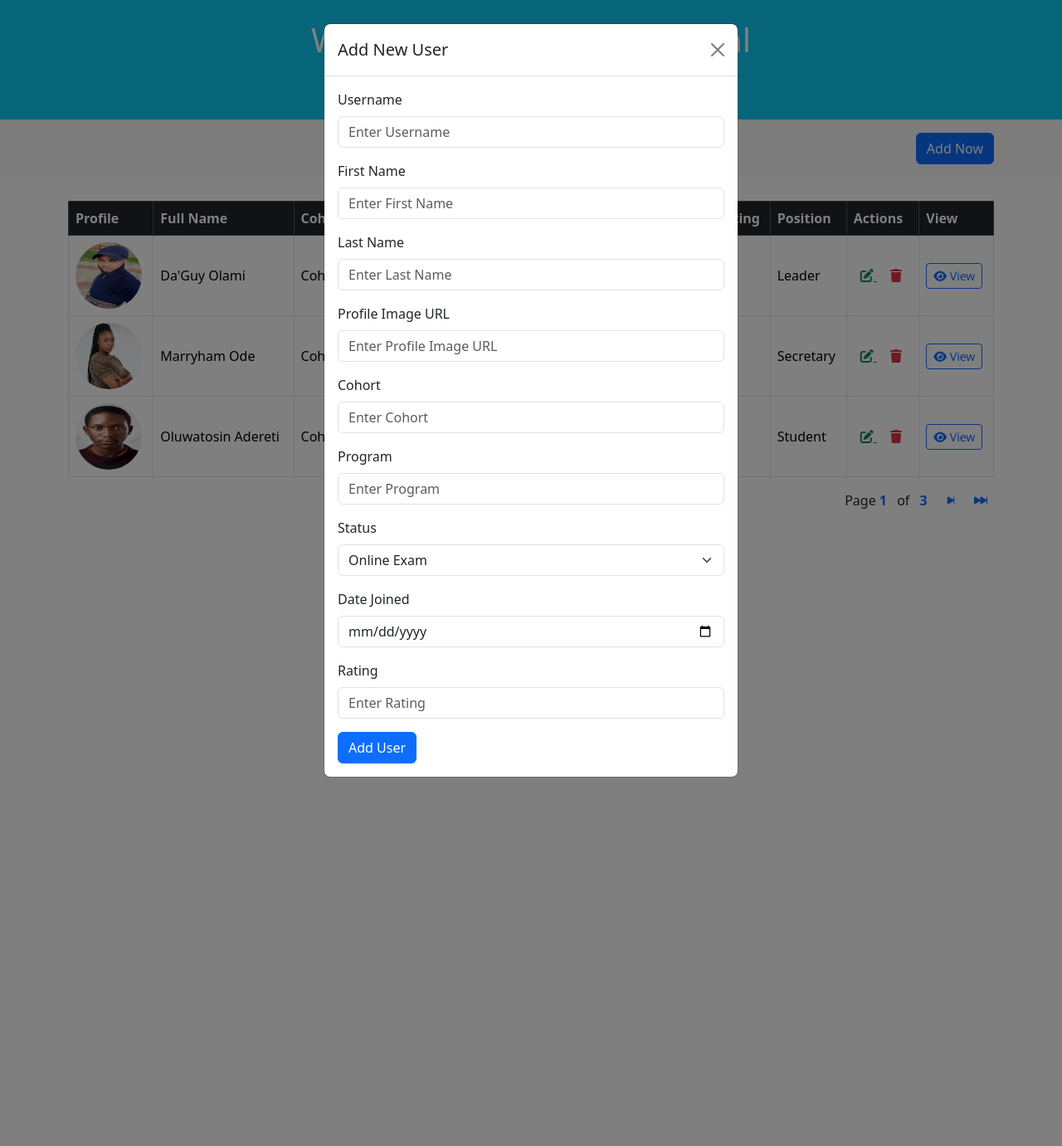
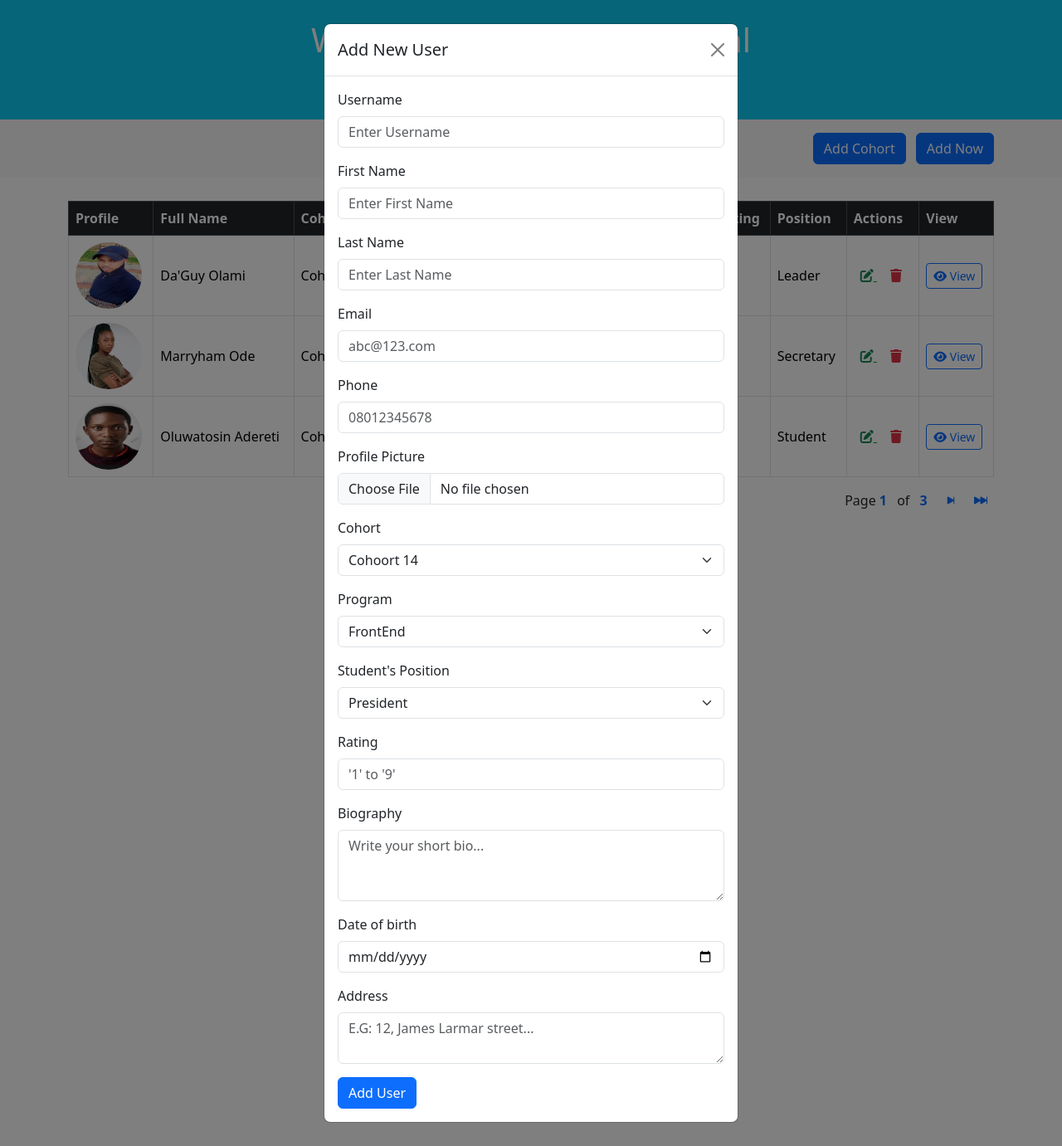
Before and after one commit to Queency96/Djangoblogfolder, a Django app: page /student_list in a window 1280 px wide, after a click on "Add Now". Shown: the whole page at 83% size. Run offline with Django 5.2, Linux system fonts and the light colour scheme; data comes from the database, SQL or seed files in the repository; both versions use the stored data as it was after the commit; some libraries are stand-ins or nearby versions.

Commit message:
updated Add_cohort and Add_student

```diff
--- a/blogsite/settings.py
+++ b/blogsite/settings.py
@@ -147,8 +147,3 @@ DEFAULT_FROM_EMAIL = EMAIL_HOST_USER
 # Setting up media files
 MEDIA_URL = '/media/'
 MEDIA_ROOT = BASE_DIR / 'student_profile'
-
-
-# possible options: 'sweetalert', 'sweetalert2' - default is 'sweetalert2'
-# SWEETIFY_SWEETALERT_LIBRARY = 'sweetalert'
-# SWEETIFY_ALERT_TIMEOUT = 3000  # Timeout in milliseconds (3 seconds)
--- a/students/models.py
+++ b/students/models.py
@@ -13,8 +13,8 @@ def mail_validator(value):
 
 student_position = {
   ('Leader', 'Cohort Leader'),
-  ('President', 'Student President'),
-  ('Vice', 'Vice Student President'),
+  ('President', 'President'),
+  ('Vice', 'Vice President'),
   ('Secretary', 'Secretary'),
   ('Student', 'Student'),
 }
@@ -27,7 +27,7 @@ class Student(models.Model):
   student_type = models.CharField(max_length=9, choices=student_position, default='Student')
   status = models.BooleanField(default=True)
   email = models.EmailField(max_length=254, unique=True, validators=[mail_validator])
-  phone = models.IntegerField(null=False, blank=False)
+  phone = models.CharField(max_length=11, null=True, blank=True)
   slug = models.SlugField(unique=True, blank=True, editable=False)
 
   def __str__(self):
--- a/students/urls.py
+++ b/students/urls.py
@@ -5,8 +5,9 @@ from . import views
 
 urlpatterns = [
   path('student_list', views.student_list, name='student_list'),
+  path('create_cohort', views.create_cohort, name='create_cohort'),
+  path('newuser', views.create_student, name= 'newuser'),
   path('del_student/<int:pk>', views.del_student, name='del_student'),
   path('profile/<slug:slug>', views.get_profile_from_student, name='student_profile'),
   path('message',views.message, name='message')
-
 ]
--- a/students/views.py
+++ b/students/views.py
@@ -1,9 +1,10 @@
 from django.shortcuts import render, redirect, get_object_or_404
-from .models import Student
+from .models import Student, student_position, Cohort_Group, Program, Student_Profile
 from django.core.paginator import Paginator
 from django.core.mail import send_mail
 from django.contrib import messages
 from django.core.exceptions import ValidationError
+from datetime import datetime, date
 
 
 def mail_validator(value):
@@ -17,9 +18,18 @@ def student_list(request):
     paginator = Paginator(student_list, 3)
     page_number = request.GET.get("page")
     page_obj = paginator.get_page(page_number)
+
+    # extracting student's type from data base and pass it to template as options
+    student_type = student_position
+
+    # extracting cohorts' name from data base and pass it to template as options
+    all_cohorts = Cohort_Group.objects.all()
+
     # Pass the student data to the template
     context = {
-        'students': page_obj
+        'students': page_obj,
+        'type': student_type,
+        'all_cohorts': all_cohorts,
     }
     return render(request, 'blog/studentlist.html', context)
 
@@ -79,29 +89,113 @@ def del_student(request, pk):
 
 def create_student(request):
     if request.method == 'POST':
+        students = Student.objects.all()
+
+        previous_url = request.META.get('HTTP_REFERER', 'student_list')
+
         # Student model inputs
-        username = request.POST.get('username'),
-        first_name = request.POST.get('first_name'),
-        last_name = request.POST.get(),
-        student_type = request.POST.get(),
-        status = request.POST.get(),
-        email = request.POST.get(),
-        phone = request.POST.get(),
+        username = request.POST.get('username')
+        first_name = request.POST.get('first_name')
+        last_name = request.POST.get('last_name')
+        student_type = request.POST.get('role')
+        email = request.POST.get('email')
+        phone = request.POST.get('phone')
 
         # Student profile inputs
-        bio = request.POST.get(),
-        DOB = request.POST.get(),
-        address = request.POST.get(),
-        rating = request.POST.get(),
-        profile_picture = request.FILE.get('profileImage'),
-        date_join = request.POST.get(),
+        bio = request.POST.get('bio')
+        DOB = request.POST.get('DOB')
+        address = request.POST.get('address')
+        rating = request.POST.get('rating') or 0.0  # Default rating if not provided
+        profile_picture = request.FILES.get('profileImage')
 
         # Student course input
-        course = request.POST.get(),
+        course = request.POST.get('program')
 
         # Student cohort group input
-        cohort = request.POST.get(),
-        date_join = request.POST.get(),
+        cohort = request.POST.get('cohort')
+
+        print(student_type)
+        print(cohort)
+
+        # Validation for empty fields
+        required_fields = {
+            'username': username,
+            'first_name': first_name,
+            'last_name': last_name,
+            'email': email,
+            'phone': phone,
+            'bio': bio,
+            'Date_of_birth': DOB,
+            'address': address,
+            'rating': rating,
+            'profile_picture': profile_picture,
+            'course': course,
+            'cohort': cohort
+        }
+
+        for field, value in required_fields.items():
+            if not value:
+                messages.warning(request, f'{field.replace("_", " ").capitalize()} cannot be empty')
+                return redirect(previous_url)
+
+        student_roles = []
+        for student in students:
+            student_roles.append(student.student_type)
+
+        # Check for role conflicts (President, Vice President)
+        if 'President' in student_roles and student_type == 'President':
+            messages.warning(request, 'President role already taken')
+            return redirect(previous_url)
+        elif 'Vice President' in student_roles and student_type == 'Vice President':
+            messages.warning(request, 'Vice President role already taken')
+            return redirect(previous_url)
+
+        try:
+            # Create new student and related records
+            new_student = Student.objects.create(
+                username=username,
+                first_name=first_name,
+                last_name=last_name,
+                student_type=student_type,
+                email=email,
+                phone=phone
+            )
+
+            Student_Profile.objects.create(
+                student=new_student,
+                bio=bio,
+                DOB=DOB,
+                address=address,
+                rating=rating,
+                profile_picture=profile_picture,
+            )
+
+            Program.objects.create(
+                student=new_student,
+                courses=course,
+            )
+
+            Cohort_name = Cohort_Group.objects.get(name = cohort)
+            Cohort_name.students.add(new_student)
+
+
+            messages.success(request, 'User created successfully')
+            return redirect(previous_url)
+        except Exception as e:
+            messages.error(request, f'Error: {e}')
+            return redirect(previous_url)
+
+def create_cohort(request):
+    cohort_name = request.POST.get('addcohort')
+    previous_url = request.META.get('HTTP_REFERER', 'student_list')
+    try:
+        Cohort_Group.objects.create(name = cohort_name)
+        messages.success(request, 'Cohort created successfully')
+        return redirect(previous_url)
+    except Exception as e:
+        messages.error(f'Error occur: {e}')
+        return redirect(previous_url)
+
 
 
 def send_student_email(request, sender_email, message, subject, recipient_list):
--- a/templates/blog/studentlist.html
+++ b/templates/blog/studentlist.html
@@ -17,6 +17,11 @@
     <link
       rel="stylesheet"
       href="https://cdn.jsdelivr.net/npm/bootstrap-icons@1.11.3/font/bootstrap-icons.min.css" />
+      <script
+      src="https://cdnjs.cloudflare.com/ajax/libs/sweetalert2/11.14.5/sweetalert2.all.js"
+      integrity="sha512-AbjPD2rIZFzBugvnJKl8IZmGWWmjmZrYysHZaryYg0+XkoqDpmuKKRxDfVPCaHzf1SB3cwSKkgeEd7xLOmBusQ=="
+      crossorigin="anonymous"
+      referrerpolicy="no-referrer"></script>
     <link rel="stylesheet" href="{% static 'CSS/list.css' %}" />
   </head>
   <body>
@@ -28,7 +33,13 @@
 
     <section class="filter-section py-3 bg-light">
       <div class="container text-end">
-        <!-- Button to trigger modal -->
+        <!-- Buttons to trigger modal -->
+        <button
+        class="btn btn-primary me-2"
+        data-bs-toggle="modal"
+        data-bs-target="#addCohort">
+        Add Cohort
+      </button>
         <button
           class="btn btn-primary"
           data-bs-toggle="modal"
@@ -93,8 +104,7 @@
                 <span class="badge bg-success text-white">{{student.status|yesno:"Active,Inactive"}}</span>
                 {% else %}
                 <span class="badge bg-danger text-white">{{student.status|yesno:"Active,Inactive"}}</span>
-                {% endif %}
-              </td>
+                {% endif %}              </td>
 
               <td>{{student.student_profile.date_join|date:"Y-d-m"}}</td>
               {% if student.student_profile.rating <= 3 %}
@@ -190,7 +200,8 @@
           </div>
           <div class="modal-body">
             <!-- Add User Form -->
-            <form action="/submit-user" method="post">
+            <form action="newuser" method="post" enctype="multipart/form-data">
+              {% csrf_token %}
               <div class="mb-3">
                 <label for="username" class="form-label">Username</label>
                 <input
@@ -219,49 +230,59 @@
                   placeholder="Enter Last Name" />
               </div>
               <div class="mb-3">
-                <label for="profileImage" class="form-label"
-                  >Profile Image URL</label
-                >
+                <label for="email" class="form-label">Email</label>
                 <input
                   type="text"
                   class="form-control"
+                  id="email"
+                  name="email"
+                  placeholder="abc@123.com" />
+              </div>
+              <div class="mb-3">
+                <label for="phone" class="form-label">Phone</label>
+                <input
+                  type="tel"
+                  pattern="[0-9]{11}"
+                  class="form-control"
+                  id="phone"
+                  name="phone"
+                  placeholder="08012345678" />
+              </div>
+              <div class="mb-3">
+                <label for="profileImage" class="form-label"
+                  >Profile Picture</label
+                >
+                <input
+                  type="file"
+                  class="form-control"
                   id="profileImage"
                   name="profileImage"
-                  placeholder="Enter Profile Image URL" />
+                  placeholder="Choose your profile picture" />
               </div>
               <div class="mb-3">
                 <label for="cohort" class="form-label">Cohort</label>
-                <input
-                  type="text"
-                  class="form-control"
-                  id="cohort"
-                  name="cohort"
-                  placeholder="Enter Cohort" />
+                <select class="form-select" id="cohort" name="cohort">
+                  {% for cohort in all_cohorts %}
+                  <option value="{{cohort.name}}">{{cohort.name}}</option>
+                  {% endfor %}
+                </select>
               </div>
               <div class="mb-3">
                 <label for="program" class="form-label">Program</label>
-                <input
-                  type="text"
-                  class="form-control"
-                  id="program"
-                  name="program"
-                  placeholder="Enter Program" />
-              </div>
-              <div class="mb-3">
-                <label for="status" class="form-label">Status</label>
-                <select class="form-select" id="status" name="status">
-                  <option value="online">Online Exam</option>
-                  <option value="class">Class Exam</option>
-                  <option value="missed">Missed Exam</option>
+                <select class="form-select" id="program" name="program">
+                  <option value="Front-End">FrontEnd</option>
+                  <option value="Back-End">BackEnd</option>
+                  <option value="UI/UX">UI/UX</option>
+                  <option value="Product-Manager">Product Manager</option>
                 </select>
               </div>
               <div class="mb-3">
-                <label for="dateJoined" class="form-label">Date Joined</label>
-                <input
-                  type="date"
-                  class="form-control"
-                  id="dateJoined"
-                  name="dateJoined" />
+                <label for="status" class="form-label">Student's Position</label>
+                <select class="form-select" id="role" name="role">
+                {% for key, value in type %}
+                  <option value="{{value}}">{{value}}</option>
+                {% endfor %}
+                </select>
               </div>
               <div class="mb-3">
                 <label for="rating" class="form-label">Rating</label>
@@ -270,9 +291,25 @@
                   class="form-control"
                   id="rating"
                   name="rating"
-                  placeholder="Enter Rating"
+                  placeholder="'1' to '9'"
                   min="1"
-                  max="5" />
+                  max="9" />
+              </div>
+              <div class="mb-3">
+                <label for="bio" class="form-label">Biography</label>
+                <textarea class="form-control" name="bio" id="bio" placeholder="Write your short bio..." rows="3"></textarea>
+              </div>
+              <div class="mb-3">
+                <label for="DOB" class="form-label">Date of birth</label>
+                <input
+                  type="date"
+                  class="form-control"
+                  id="DOB"
+                  name="DOB" />
+              </div>
+              <div class="mb-3">
+                <label for="address" class="form-label">Address</label>
+                <textarea class="form-control" name="address" id="address" placeholder="E.G: 12, James Larmar street..." rows="2"></textarea>
               </div>
               <button type="submit" class="btn btn-primary">Add User</button>
             </form>
@@ -281,6 +318,54 @@
       </div>
     </div>
 
+
+        <!-- Add Cohort -->
+        <div
+        class="modal fade"
+        id="addCohort"
+        tabindex="-1"
+        aria-labelledby="addCohortModal"
+        aria-hidden="true">
+        <div class="modal-dialog">
+          <div class="modal-content">
+            <div class="modal-header">
+              <h5 class="modal-title" id="addCohortModal">Add Cohort</h5>
+              <button
+                type="button"
+                class="btn-close"
+                data-bs-dismiss="modal"
+                aria-label="Close"></button>
+            </div>
+            <div class="modal-body">
+              <!-- Add User Form -->
+              <form action="create_cohort" method="post" enctype="multipart/form-data">
+                {% csrf_token %}
+                <div class="mb-3">
+                  <label for="addcohort" class="form-label">Chort name</label>
+                  <input
+                    type="text"
+                    class="form-control"
+                    id="addcohort"
+                    name="addcohort"
+                    placeholder="E.g: Cohort 21" />
+                </div>
+                <button type="submit" class="btn btn-primary">Add Cohort</button>
+              </form>
+            </div>
+          </div>
+        </div>
+      </div>
+
+    <script>
+      {% for message in messages %}
+          swal.fire({
+              icon: "{{message.tags}}",
+              title:"{{message}}",
+              text:"{{message.tags}}",
+              timer: 5000
+          })
+      {% endfor %}
+    </script>
     <script src="https://cdn.jsdelivr.net/npm/bootstrap@5.3.0-alpha1/dist/js/bootstrap.bundle.min.js"></script>
   </body>
 </html>
```
Also changed, not shown: db.sqlite3, student_profile/student_profile/d-Kalz-removebg-preview.png (added), student_profile/student_profile/d-Kalz-removebg-preview_RyPc1ea.png (added), student_profile/student_profile/d-Kalz-removebg-preview_ZB9E7Yt.png (added), student_profile/student_profile/d-Kalz-removebg-preview_kyyxdTf.png (added), student_profile/student_profile/d-Kalz-removebg-preview_qAkY3Cd.png (added), student_profile/student_profile/d-Kalz.jpg (added), students/migrations/0008_alter_student_phone_alter_student_student_type.py (added).
